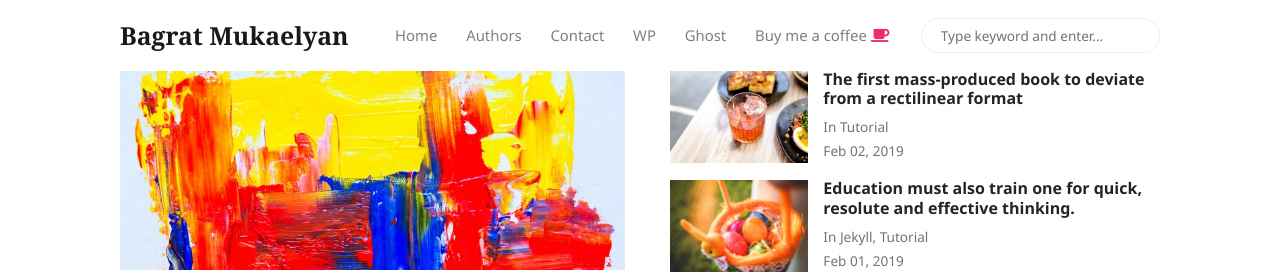
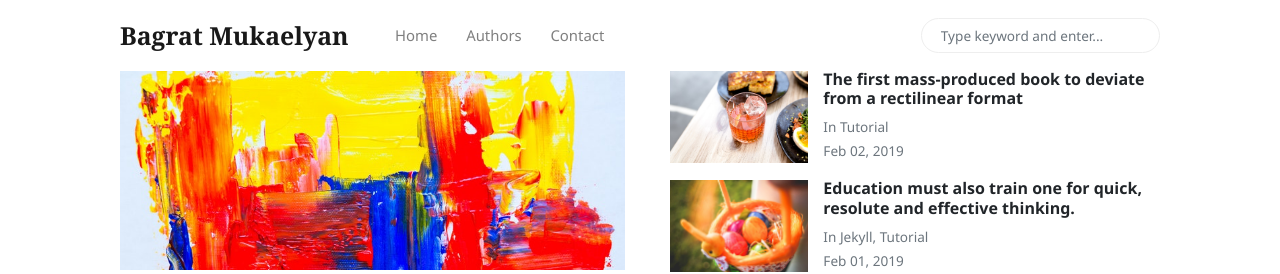
Before and after one commit to MBagrat/mbagrat.github.io, a Jekyll site: the page built from index.html, in a window 1280 px wide. Shown: the top 274 px of the page. Built offline with Jekyll 4.4.1, drawn with Linux system fonts in a browser that asks for light colours; nearby versions of some CDN libraries; the list of posts is cut into pages by our own code.

Commit message:
update base url and remove unessery links from navbar

```diff
--- a/_config.yml
+++ b/_config.yml
@@ -3,7 +3,7 @@
 description: 'My personal blog on which I share my thoughts and notes'
 logo: 'assets/images/logo.png'
 favicon: 'assets/images/favicon.ico'
-baseurl: '/'
+baseurl: ''
 disqus: 'demowebsite'
 email: 'bagrat.mukaelyan@gmail.com'
 mailchimp-list: 'https://wowthemes.us11.list-manage.com/subscribe/post?u=8aeb20a530e124561927d3bd8&amp;id=8c3d2d214b'
--- a/_includes/menu-header.html
+++ b/_includes/menu-header.html
@@ -1,20 +1,11 @@
 <!--  Replace menu links here -->
 
 <li class="nav-item">
-<a class="nav-link" href="{{site.baseurl}}/index.html">Home</a>
+    <a class="nav-link" href="{{site.baseurl}}/index.html">Home</a>
 </li>
 <li class="nav-item">
-<a class="nav-link" href="{{site.baseurl}}/authors-list.html">Authors</a>
+    <a class="nav-link" href="{{site.baseurl}}/authors-list.html">Authors</a>
 </li>
 <li class="nav-item">
-<a class="nav-link" href="{{site.baseurl}}/contact.html">Contact</a>
+    <a class="nav-link" href="{{site.baseurl}}/contact.html">Contact</a>
 </li>
-<li class="nav-item">
-<a target="_blank" class="nav-link" href="https://www.wowthemes.net/themes/mundana-wordpress/">WP</a>
-</li>
-<li class="nav-item">
-<a target="_blank" class="nav-link" href="https://www.wowthemes.net/themes/mundana-ghost/">Ghost</a>
-</li>
-<li class="nav-item">
-<a target="_blank" class="nav-link" href="https://www.wowthemes.net/donate/">Buy me a coffee <i class="fa fa-coffee text-danger"></i></a>
-</li>
--- a/_includes/tracking-footer.html
+++ b/_includes/tracking-footer.html
@@ -1 +1,2 @@
 <!-- All this area goes before </body> closing tag -->
+<script data-name="BMC-Widget" data-cfasync="false" src="https://cdnjs.buymeacoffee.com/1.0.0/widget.prod.min.js" data-id="mbagrat" data-description="Support me on Buy me a coffee!" data-message="" data-color="#FFDD00" data-position="Right" data-x_margin="18" data-y_margin="18"></script>
```
